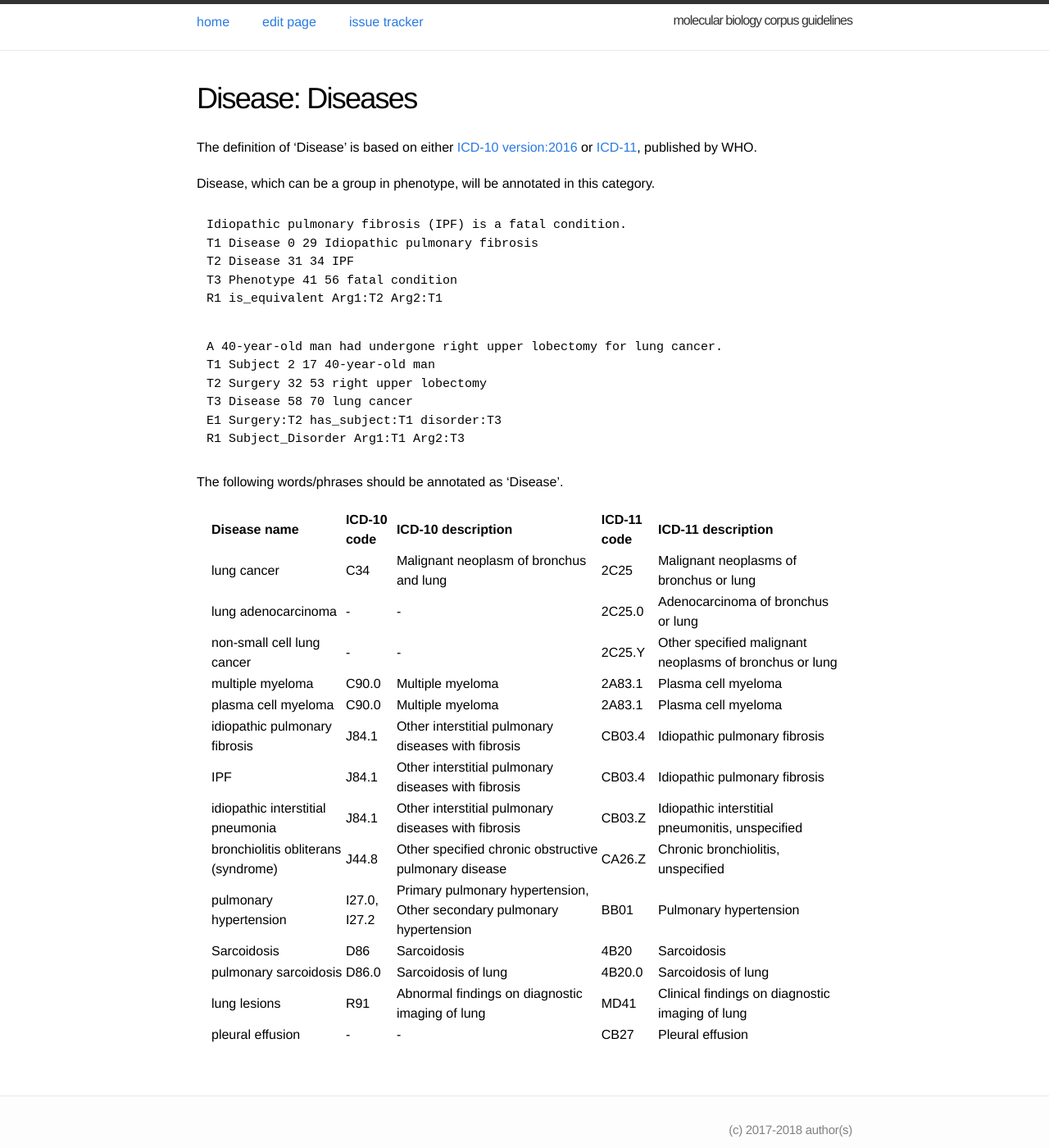
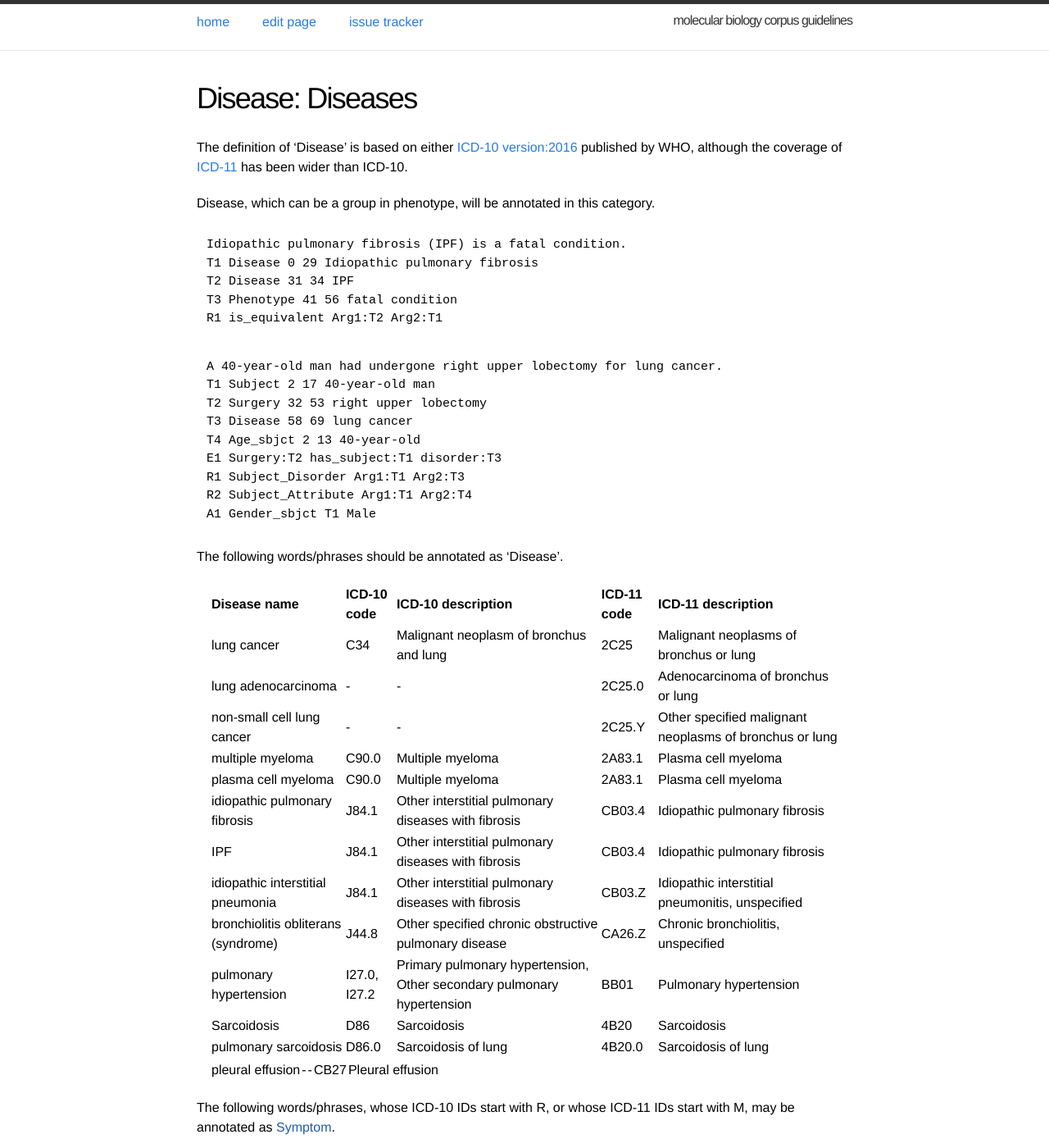
Before and after one commit to ezcatdb/molbiol_lung_corpus-guidelines, a Jekyll site: the page built from _entity/Disease.md, in a window 1280 px wide and 1400 px high. Shown: the whole window at 82% size. Built offline with Jekyll 4.4.1, drawn with Linux system fonts in a browser that asks for light colours; some of the changed text lies outside the part shown.

Commit message:
new file for Anatomical_entity.md cpoied from clinical guideline. Disease.md was also copied from cliniacl guideline.

```diff
--- a/_entity/Disease.md
+++ b/_entity/Disease.md
@@ -6,7 +6,7 @@ order: 2
 ---
 
 The definition of 'Disease' is based on either
-<a href="http://apps.who.int/classifications/icd10/browse/2016/en">ICD-10 version:2016</a> or <a href="https://icd.who.int/browse11/l-m/en">ICD-11</a>, published by WHO.
+<a href="http://apps.who.int/classifications/icd10/browse/2016/en">ICD-10 version:2016</a> published by WHO, although the coverage of <a href="https://icd.who.int/browse11/l-m/en">ICD-11</a> has been wider than ICD-10.
 
 Disease, which can be a group in phenotype, will be annotated in this category.
 
@@ -21,9 +21,12 @@ R1 is_equivalent Arg1:T2 Arg2:T1
 A 40-year-old man had undergone right upper lobectomy for lung cancer.
 T1 Subject 2 17 40-year-old man
 T2 Surgery 32 53 right upper lobectomy
-T3 Disease 58 70 lung cancer
+T3 Disease 58 69 lung cancer
+T4 Age_sbjct 2 13 40-year-old
 E1 Surgery:T2 has_subject:T1 disorder:T3
 R1 Subject_Disorder Arg1:T1 Arg2:T3
+R2 Subject_Attribute Arg1:T1 Arg2:T4
+A1 Gender_sbjct T1 Male
 ~~~
 
 The following words/phrases should be annotated as 'Disease'.
@@ -44,12 +47,30 @@ The following words/phrases should be annotated as 'Disease'.
 | pulmonary hypertension | I27.0, I27.2 | Primary pulmonary hypertension, Other secondary pulmonary hypertension | BB01 | Pulmonary hypertension |
 | Sarcoidosis | D86 | Sarcoidosis | 4B20 | Sarcoidosis |
 | pulmonary sarcoidosis | D86.0 | Sarcoidosis of lung | 4B20.0 | Sarcoidosis of lung |
-| lung lesions | R91 | Abnormal findings on diagnostic imaging of lung | MD41 | Clinical findings on diagnostic imaging of lung |
+
 | pleural effusion | - | - | CB27 | Pleural effusion |
-
 
 
 </div>
 
+The following words/phrases, whose ICD-10 IDs start with R, or whose ICD-11 IDs start with M, may be annotated as [Symptom]().
+<div style="margin:1em" markdown="1">
+
+| Disease name | ICD-10 code | ICD-10 description | ICD-11 code | ICD-11 description |
+|--------------------------------------|-------------|------------------------------------------|-------------|------------------------------------------|
+| lung lesions | R91 | Abnormal findings on diagnostic imaging of lung | MD41 | Clinical findings on diagnostic imaging of lung |
+
+</div>
+
+The following words, which indicate the ambiguous degree/state of disease, will be excluded from this entity.
+- advanced
+- severe
+
+Currently, the following words/phrases for stage of disease are tentatively annotated as [Entity Property]().
+- stage I
+- stage II
+- stage IIIB
+- stage IV
+- stage IIIB/IV
 
 <!-- details -->
```
Also changed, not shown: _entity/Anatomical_entity.md (added, +63 -0 lines).
